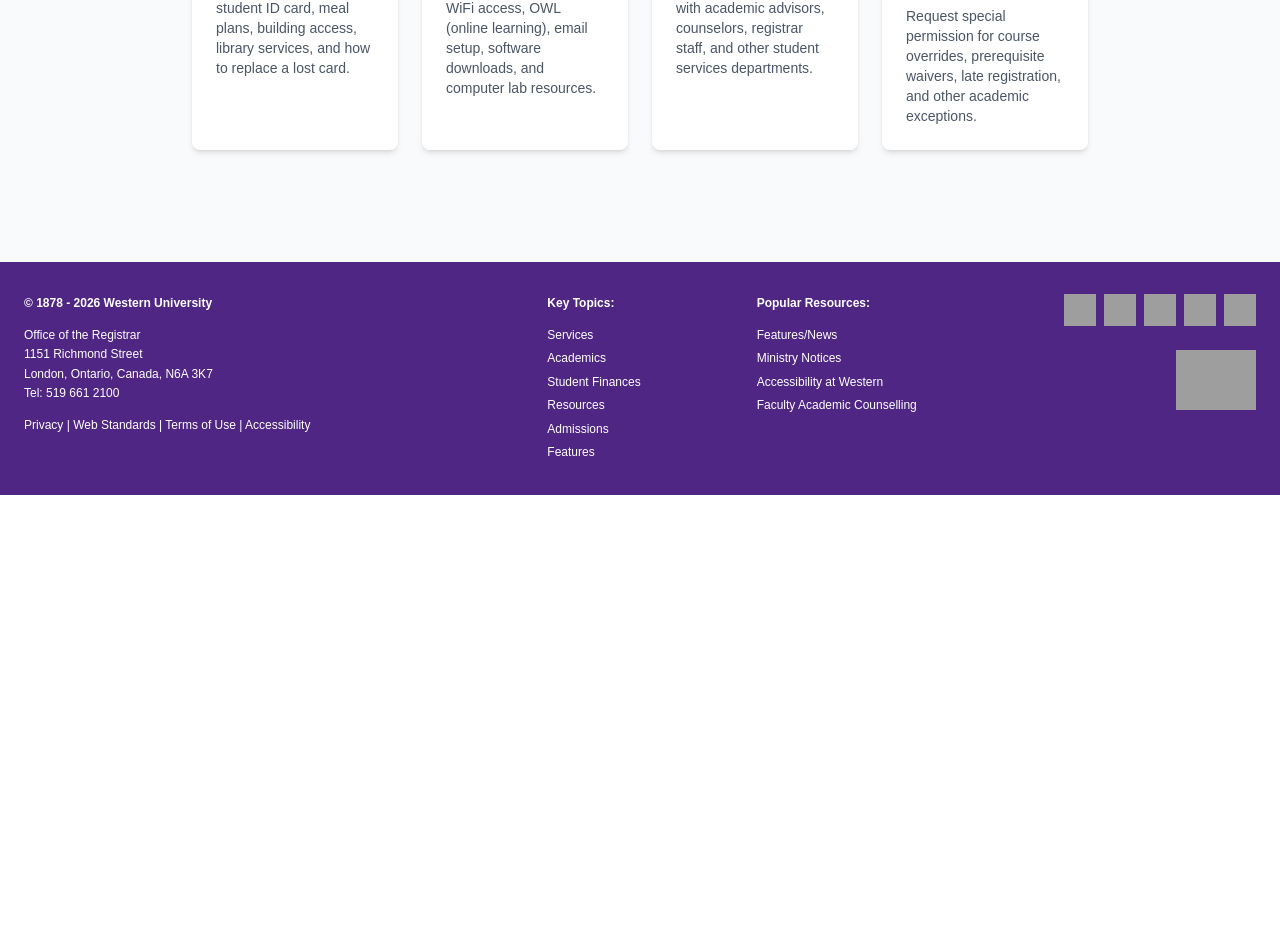
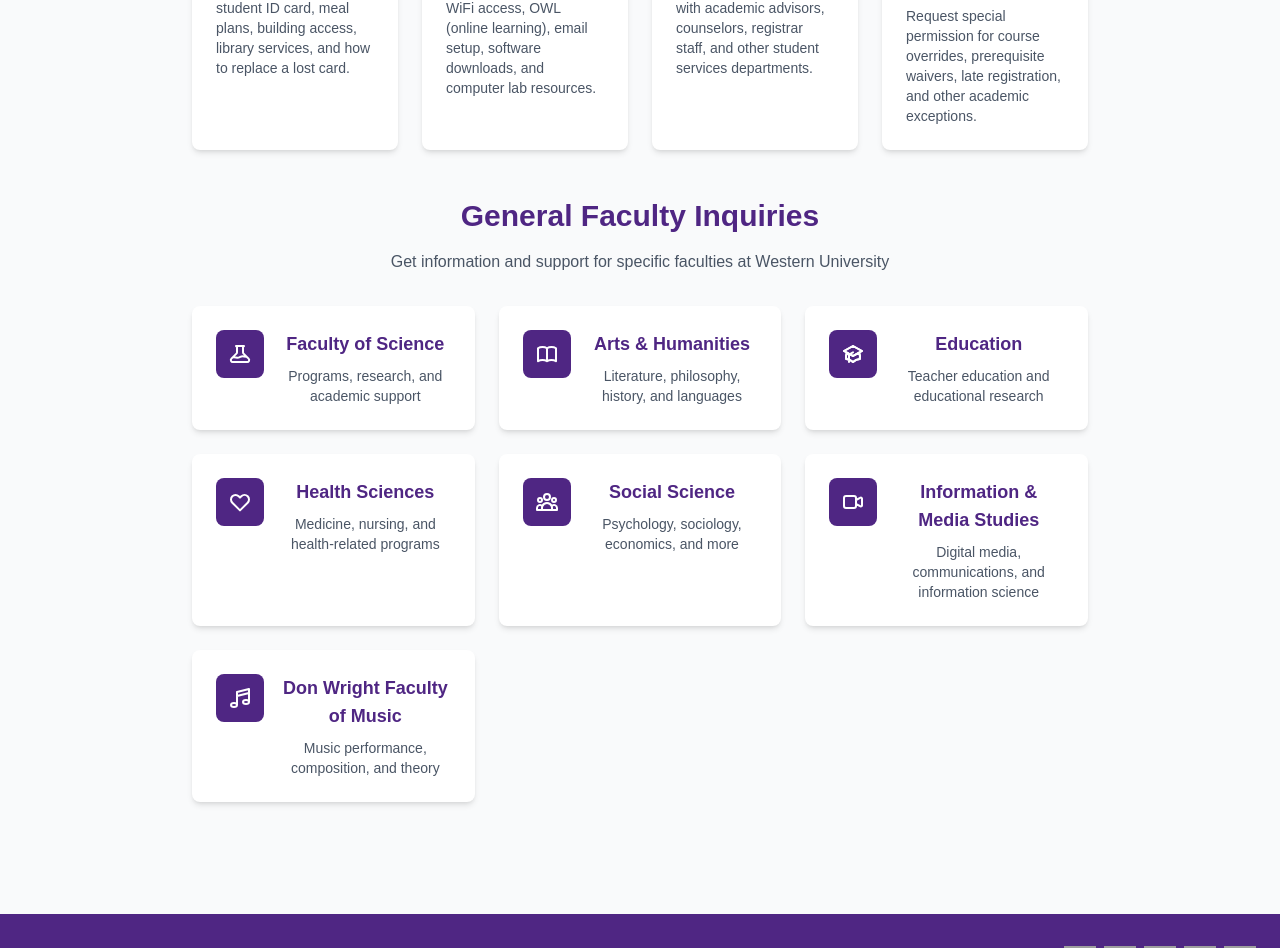
Before and after one commit to ArjaynP/uwo-chatbot, a Next.js app: page / in a window 1280 px wide. Shown: the part 1518-2466 px from the top of the page. Before the commit the page ends 2013 px from the top, so only its background shows below. Built offline with nearby package versions, Linux system fonts and the light colour scheme; grey boxes are pictures that could not be loaded.

Commit message:
Faculty Inquiries

```diff
--- a/app/page.tsx
+++ b/app/page.tsx
@@ -179,6 +179,122 @@
               </div>
             </div>
           </div>
+
+          {/* Faculty Inquiries Section */}
+          <div className="mb-12">
+            <h2 className="text-3xl font-bold text-[#4F2683] mb-4">General Faculty Inquiries</h2>
+            <p className="text-gray-600 mb-8">
+              Get information and support for specific faculties at Western University
+            </p>
+            <div className="grid grid-cols-1 md:grid-cols-2 lg:grid-cols-3 gap-6">
+              {/* Faculty of Science */}
+              <div className="bg-white rounded-lg shadow-md p-6 hover:shadow-lg transition-shadow flex items-start gap-4">
+                <div className="w-12 h-12 bg-[#4F2683] rounded-lg flex items-center justify-center flex-shrink-0">
+                  <svg className="w-6 h-6 text-white" fill="none" stroke="currentColor" viewBox="0 0 24 24">
+                    <path strokeLinecap="round" strokeLinejoin="round" strokeWidth={2} d="M19.428 15.428a2 2 0 00-1.022-.547l-2.387-.477a6 6 0 00-3.86.517l-.318.158a6 6 0 01-3.86.517L6.05 15.21a2 2 0 00-1.806.547M8 4h8l-1 1v5.172a2 2 0 00.586 1.414l5 5c1.26 1.26.367 3.414-1.415 3.414H4.828c-1.782 0-2.674-2.154-1.414-3.414l5-5A2 2 0 009 10.172V5L8 4z" />
+                  </svg>
+                </div>
+                <div>
+                  <h3 className="text-lg font-semibold text-[#4F2683] mb-2">Faculty of Science</h3>
+                  <p className="text-sm text-gray-600">
+                    Programs, research, and academic support
+                  </p>
+                </div>
+              </div>
+
+              {/* Arts & Humanities */}
+              <div className="bg-white rounded-lg shadow-md p-6 hover:shadow-lg transition-shadow flex items-start gap-4">
+                <div className="w-12 h-12 bg-[#4F2683] rounded-lg flex items-center justify-center flex-shrink-0">
+                  <svg className="w-6 h-6 text-white" fill="none" stroke="currentColor" viewBox="0 0 24 24">
+                    <path strokeLinecap="round" strokeLinejoin="round" strokeWidth={2} d="M12 6.253v13m0-13C10.832 5.477 9.246 5 7.5 5S4.168 5.477 3 6.253v13C4.168 18.477 5.754 18 7.5 18s3.332.477 4.5 1.253m0-13C13.168 5.477 14.754 5 16.5 5c1.747 0 3.332.477 4.5 1.253v13C19.832 18.477 18.247 18 16.5 18c-1.746 0-3.332.477-4.5 1.253" />
+                  </svg>
+                </div>
+                <div>
+                  <h3 className="text-lg font-semibold text-[#4F2683] mb-2">Arts & Humanities</h3>
+                  <p className="text-sm text-gray-600">
+                    Literature, philosophy, history, and languages
+                  </p>
+                </div>
+              </div>
+
+              {/* Education */}
+              <div className="bg-white rounded-lg shadow-md p-6 hover:shadow-lg transition-shadow flex items-start gap-4">
+                <div className="w-12 h-12 bg-[#4F2683] rounded-lg flex items-center justify-center flex-shrink-0">
+                  <svg className="w-6 h-6 text-white" fill="none" stroke="currentColor" viewBox="0 0 24 24">
+                    <path strokeLinecap="round" strokeLinejoin="round" strokeWidth={2} d="M12 14l9-5-9-5-9 5 9 5z" />
+                    <path strokeLinecap="round" strokeLinejoin="round" strokeWidth={2} d="M12 14l6.16-3.422a12.083 12.083 0 01.665 6.479A11.952 11.952 0 0012 20.055a11.952 11.952 0 00-6.824-2.998 12.078 12.078 0 01.665-6.479L12 14z" />
+                    <path strokeLinecap="round" strokeLinejoin="round" strokeWidth={2} d="M12 14l9-5-9-5-9 5 9 5zm0 0l6.16-3.422a12.083 12.083 0 01.665 6.479A11.952 11.952 0 0012 20.055a11.952 11.952 0 00-6.824-2.998 12.078 12.078 0 01.665-6.479L12 14zm-4 6v-7.5l4-2.222" />
+                  </svg>
+                </div>
+                <div>
+                  <h3 className="text-lg font-semibold text-[#4F2683] mb-2">Education</h3>
+                  <p className="text-sm text-gray-600">
+                    Teacher education and educational research
+                  </p>
+                </div>
+              </div>
+
+              {/* Health Sciences */}
+              <div className="bg-white rounded-lg shadow-md p-6 hover:shadow-lg transition-shadow flex items-start gap-4">
+                <div className="w-12 h-12 bg-[#4F2683] rounded-lg flex items-center justify-center flex-shrink-0">
+                  <svg className="w-6 h-6 text-white" fill="none" stroke="currentColor" viewBox="0 0 24 24">
+                    <path strokeLinecap="round" strokeLinejoin="round" strokeWidth={2} d="M4.318 6.318a4.5 4.5 0 000 6.364L12 20.364l7.682-7.682a4.5 4.5 0 00-6.364-6.364L12 7.636l-1.318-1.318a4.5 4.5 0 00-6.364 0z" />
+                  </svg>
+                </div>
+                <div>
+                  <h3 className="text-lg font-semibold text-[#4F2683] mb-2">Health Sciences</h3>
+                  <p className="text-sm text-gray-600">
+                    Medicine, nursing, and health-related programs
+                  </p>
+                </div>
+              </div>
+
+              {/* Social Science */}
+              <div className="bg-white rounded-lg shadow-md p-6 hover:shadow-lg transition-shadow flex items-start gap-4">
+                <div className="w-12 h-12 bg-[#4F2683] rounded-lg flex items-center justify-center flex-shrink-0">
+                  <svg className="w-6 h-6 text-white" fill="none" stroke="currentColor" viewBox="0 0 24 24">
+                    <path strokeLinecap="round" strokeLinejoin="round" strokeWidth={2} d="M17 20h5v-2a3 3 0 00-5.356-1.857M17 20H7m10 0v-2c0-.656-.126-1.283-.356-1.857M7 20H2v-2a3 3 0 015.356-1.857M7 20v-2c0-.656.126-1.283.356-1.857m0 0a5.002 5.002 0 019.288 0M15 7a3 3 0 11-6 0 3 3 0 016 0zm6 3a2 2 0 11-4 0 2 2 0 014 0zM7 10a2 2 0 11-4 0 2 2 0 014 0z" />
+                  </svg>
+                </div>
+                <div>
+                  <h3 className="text-lg font-semibold text-[#4F2683] mb-2">Social Science</h3>
+                  <p className="text-sm text-gray-600">
+                    Psychology, sociology, economics, and more
+                  </p>
+                </div>
+              </div>
+
+              {/* Information & Media Studies */}
+              <div className="bg-white rounded-lg shadow-md p-6 hover:shadow-lg transition-shadow flex items-start gap-4">
+                <div className="w-12 h-12 bg-[#4F2683] rounded-lg flex items-center justify-center flex-shrink-0">
+                  <svg className="w-6 h-6 text-white" fill="none" stroke="currentColor" viewBox="0 0 24 24">
+                    <path strokeLinecap="round" strokeLinejoin="round" strokeWidth={2} d="M15 10l4.553-2.276A1 1 0 0121 8.618v6.764a1 1 0 01-1.447.894L15 14M5 18h8a2 2 0 002-2V8a2 2 0 00-2-2H5a2 2 0 00-2 2v8a2 2 0 002 2z" />
+                  </svg>
+                </div>
+                <div>
+                  <h3 className="text-lg font-semibold text-[#4F2683] mb-2">Information & Media Studies</h3>
+                  <p className="text-sm text-gray-600">
+                    Digital media, communications, and information science
+                  </p>
+                </div>
+              </div>
+
+              {/* Don Wright Faculty of Music */}
+              <div className="bg-white rounded-lg shadow-md p-6 hover:shadow-lg transition-shadow flex items-start gap-4">
+                <div className="w-12 h-12 bg-[#4F2683] rounded-lg flex items-center justify-center flex-shrink-0">
+                  <svg className="w-6 h-6 text-white" fill="none" stroke="currentColor" viewBox="0 0 24 24">
+                    <path strokeLinecap="round" strokeLinejoin="round" strokeWidth={2} d="M9 19V6l12-3v13M9 19c0 1.105-1.343 2-3 2s-3-.895-3-2 1.343-2 3-2 3 .895 3 2zm12-3c0 1.105-1.343 2-3 2s-3-.895-3-2 1.343-2 3-2 3 .895 3 2zM9 10l12-3" />
+                  </svg>
+                </div>
+                <div>
+                  <h3 className="text-lg font-semibold text-[#4F2683] mb-2">Don Wright Faculty of Music</h3>
+                  <p className="text-sm text-gray-600">
+                    Music performance, composition, and theory
+                  </p>
+                </div>
+              </div>
+            </div>
+          </div>
         </div>
       </main>
 
```
